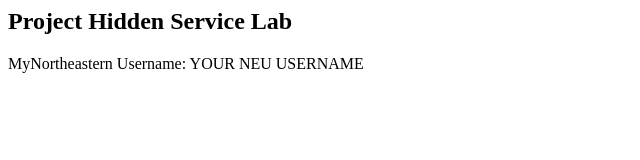
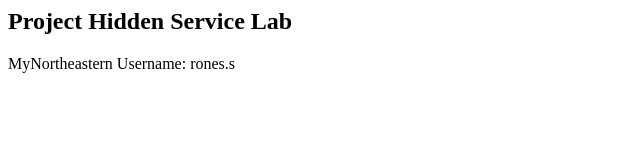
Before and after one commit to srones/cy2550, a plain HTML site: page project5/index.html in a window 1280 px wide. Shown: the whole page, without its empty margins (0-640 px from the left). Drawn offline with Linux system fonts and the light colour scheme.

Commit message:
hidden service

```diff
--- a/project5/index.html
+++ b/project5/index.html
@@ -4,6 +4,6 @@
 	</head>
 	<body>
 		<h2>Project Hidden Service Lab</h2>
-		<p>MyNortheastern Username: YOUR NEU USERNAME</p>
+		<p>MyNortheastern Username: rones.s </p>
 	</body>
 </html>
```
Also changed, not shown: 2 other files.
